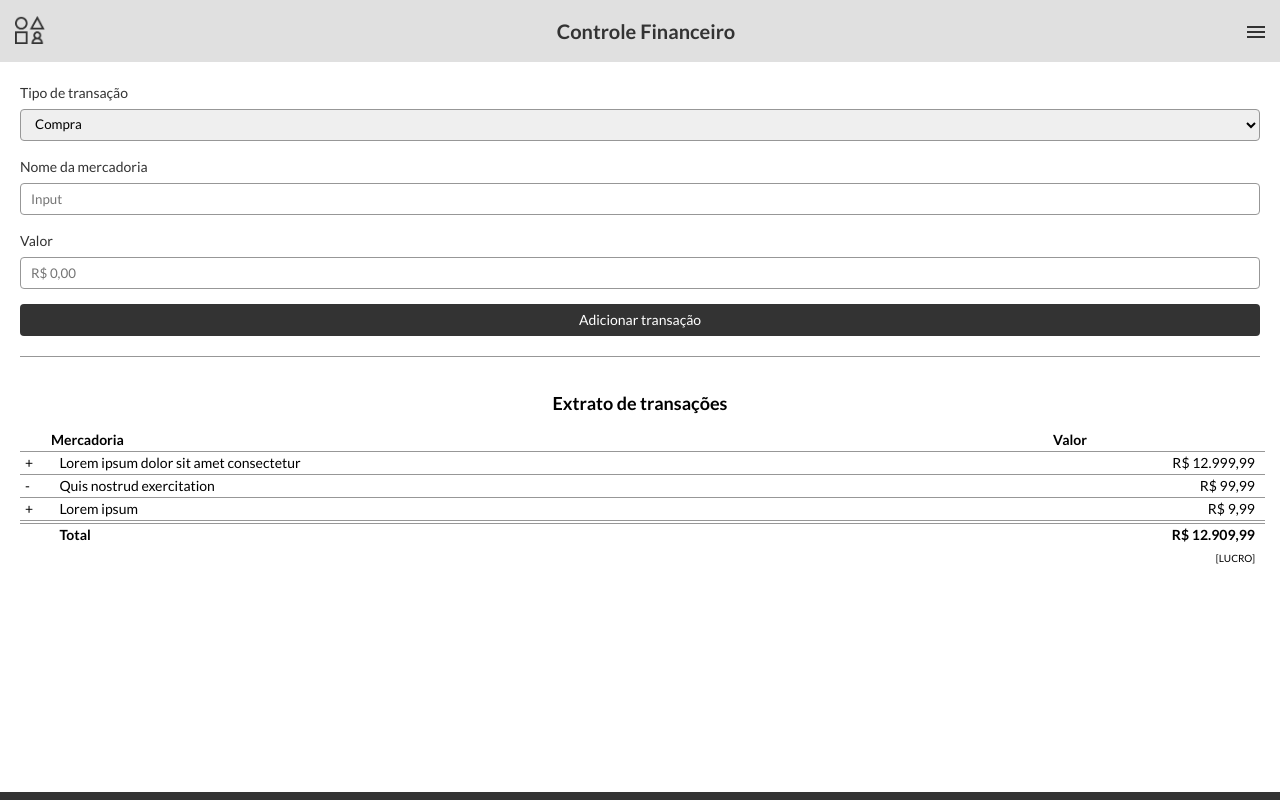
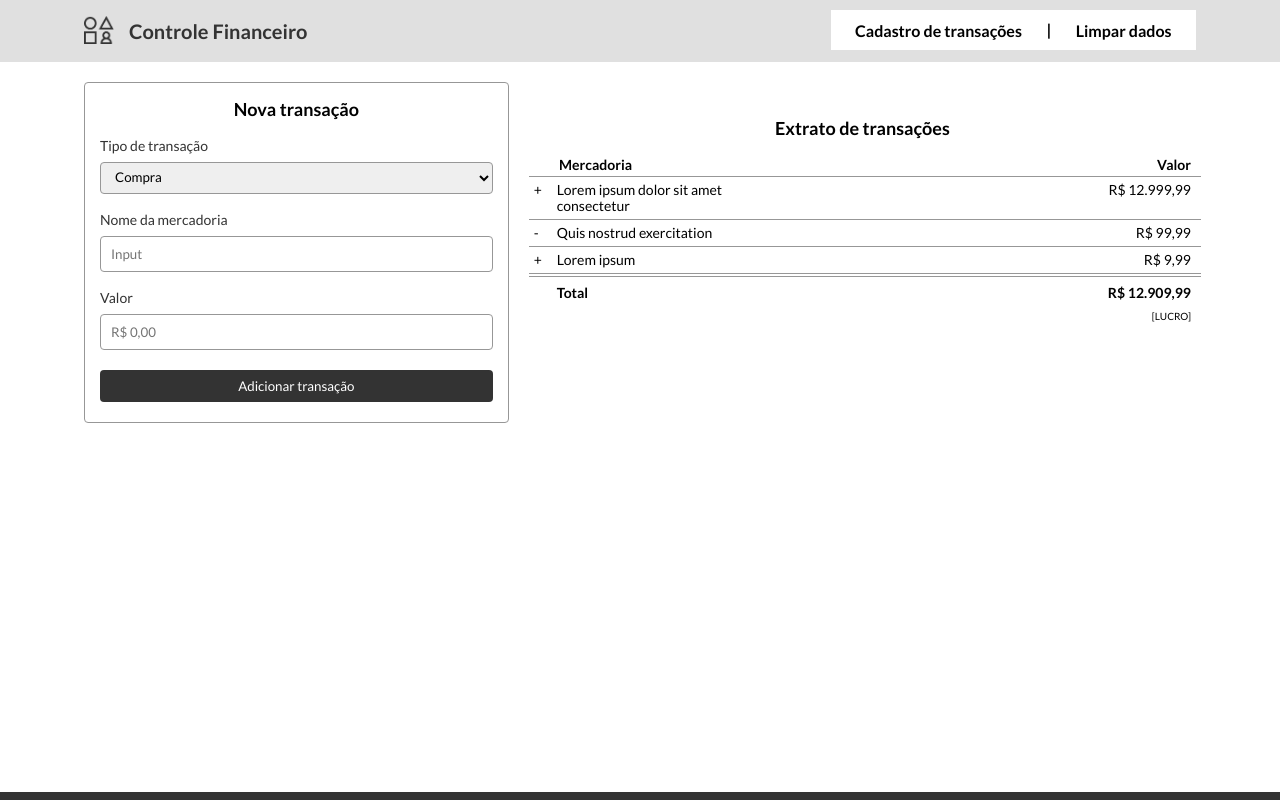
Before and after one commit to gabrielcaversan/projeto-individual-pt2, a plain HTML site: page index.html in a window 1280 px wide. Drawn offline with Linux system fonts and the light colour scheme.

Commit message:
Ajustes finais

```diff
--- /dev/null
+++ b/assets/css/desktop.css
@@ -0,0 +1,111 @@
+@media screen and (min-width: 1112px) {
+    /* CABEÇALHO */
+    .cabecalho {
+        max-width: 1112px;
+        margin: auto;
+        position: relative;
+        display: flex;
+        justify-content: flex-start;
+    }
+
+    .cabecalho h1 {
+        padding-left: 15px;
+    }
+
+    .menu div:nth-child(1) {
+        display: none;
+    }
+
+    .menu-x {
+        display: none;
+    }
+
+    .menu div:nth-child(3) {
+        display: block;
+    }
+
+    .menu-lista {
+        position: absolute;
+        display: flex;
+        justify-content: space-evenly;
+        align-items: center;
+        transition: none;
+
+        right: 0;
+        height: 40px;
+
+        margin-top: 10px;
+        margin-right: 15px;
+
+        color: black;
+        background-color: white;
+    }
+
+    .menu-lista-conteudo {
+        padding: 0;
+        font-size: 16px;
+        font-weight: 600;
+        line-height: 19px;
+    }
+
+    /* CONTAINERS */
+
+    .container {
+        max-width: 1112px;
+        margin: auto;
+        margin-top: 20px;
+        padding-right: 15px;
+        padding-left: 15px;
+        display: flex;
+        justify-content: space-between;
+    }
+
+    .container-um {
+        width: 38%;
+    }
+
+    .container-dois {
+        width: 60%;
+    }
+
+    /* FORMULARIO */
+    .formulario{
+        display: flex;
+        flex-direction: column;
+        margin-right: 15px;
+        margin-left: 15px;
+    }
+
+    .formulario div:nth-child(1),
+    .formulario div:nth-child(2),
+    .formulario div:nth-child(3) {
+        display: flex;
+        flex-direction: column;
+        width: 100%;
+        margin: 0;
+    }
+
+    /* BOTAO DO FORMULARIO */
+    .container-um div:nth-child(3){
+        justify-content: center;
+    }
+
+    .formulario-botao {
+        width: 100%;
+        margin-right: 15px;
+        margin-left: 15px;
+    }
+
+    /* TABELA */
+    .tabela-conteudo-titulo-valor {
+        padding-right: 10px;
+    }
+
+    .tabela-conteudo-mercadoria {
+        width: 35%;
+    }
+
+    .tabela-conteudo-valor {
+        width: 63%;
+    }
+}
--- a/assets/css/style.css
+++ b/assets/css/style.css
@@ -7,20 +7,23 @@
 
 /* CABEÇALHO */
 header {
+    background-color: #E0E0E0;
+}
+
+.cabecalho {
     display: flex;
     justify-content: space-between;
     align-items: center;
     padding: 15px 15px;
-    background-color: #E0E0E0;
 }
 
 /* IMAGEM DO CABEÇALHO */
-header img {
+.cabecalho img {
     width: 30px;
 }
 
 /* TITULO DO CABEÇALHO */
-header h1 {
+.cabecalho h1 {
     font-size: 20px;
     line-height: 24px;
     font-weight: 600;
@@ -32,7 +35,7 @@ header h1 {
     height: 2px;
     width: 18px;
     background-color: #333333;
-    margin-top: 3px;
+    margin-top: 2px;
 
 }
 
@@ -55,6 +58,7 @@ header h1 {
 
 .menu-lista-conteudo {
     padding: 5px;
+    padding-right: 25px;
 }
 
 .menu-lista-conteudo:hover {
@@ -67,17 +71,29 @@ header h1 {
     padding: 15px;
 }
 
+/* BARRA DO MENU */
+.menu-lista div:nth-child(3) {
+    display: none;
+}
+
 /* COMANDO PARA O MENU APARECER */
 .menu:hover .menu-lista {
     right: 0;
 }
 
 /* FORMULARIO */
+.novatransacao {
+    display: none;
+}
+
 .container {
     margin: 20px;
 }
 
-.formulario {
+.formulario ,
+.formulario div:nth-child(1),
+.formulario div:nth-child(2),
+.formulario div:nth-child(3) {
     display: flex;
     flex-direction: column;
 }
@@ -91,7 +107,6 @@ header h1 {
 }
 
 .formulario-conteudo {
-    box-sizing: border-box;
     height: 32px;
     border: 1px solid #979797;
     border-radius: 4px;
@@ -101,12 +116,14 @@ header h1 {
 }
 
 /* BOTAO DO FORMULARIO */
-.formulario .formulario-botao {
+.formulario-botao {
     border: hidden;
     height: 32px;
     background-color: #333333;
     color: #FFFFFF;
     border-radius: 4px;
+    width: 100%;
+    margin-top: 5px;
 }
 
 /* BORDA INFERIOR DO FORMULARIO */
@@ -130,7 +147,7 @@ header h1 {
     width: 100%;
     font-size: 14px;
     font-weight: 400;
-    line-height: 22px;
+    line-height: 16px;
 }
 
 /* BORDAS DA TABELA */
@@ -149,6 +166,10 @@ header h1 {
 }
 
 /* TEXTOS DA TABELA */
+.tabela-conteudo-titulo-mercadoria{
+    padding-left: 12px;
+}
+
 .tabela-conteudo-titulo-valor {
     text-align: center;
     margin-left: 35%;
@@ -161,8 +182,7 @@ header h1 {
     padding-right: 10px;
 }
 
-.tabela-conteudo-mercadoria ,
-.tabela-conteudo-titulo-mercadoria {
+.tabela-conteudo-mercadoria {
     width: 49%;
     padding-left: 10px;
 }
@@ -172,10 +192,18 @@ header h1 {
     width: 2%;
 }
 
+.tabela-conteudo-valor,
+.tabela-conteudo-mercadoria,
+.tabela-conteudo-operador {
+    padding-top: 5px;
+    padding-bottom: 5px;
+}
+
 .tabela-conteudo-titulo-mercadoria,
 .tabela-conteudo-titulo-valor,
 .tabela-conteudo-total {
     font-weight: 700;
+    line-height: 22px;
 }
 
 /* TEXTO LUCRO */
--- /dev/null
+++ b/assets/css/tablet.css
@@ -0,0 +1,64 @@
+@media screen and (min-width: 768px) {
+    /* CABEÇALHO */
+    .menu-lista {
+        right: -32vw;
+        width: 32%;
+    }
+
+    /* FORMULARIO */
+    .container-um {
+        border: 1px solid #979797;
+        border-radius: 4px;
+    }
+
+    .novatransacao {
+        display: flex;
+        justify-content: center;
+    }
+
+    .novatransacao h2 {
+        font-size: 18px;
+        font-weight: 700;
+        margin-top: 15px;
+        margin-bottom: 15px;
+    }
+
+    .formulario {
+        flex-direction: row;
+    }
+
+    .formulario div:nth-child(2) {
+        width: 60%;
+    }
+
+    .formulario div:nth-child(1),
+    .formulario div:nth-child(3) {
+        width: 20%;
+        margin-left: 15px;
+        margin-right: 15px;
+    }
+
+    /* BOTAO DO FORMULARIO */
+    .container-um div:nth-child(3) {
+        display: flex;
+        justify-content: right;
+    }
+
+    .formulario-botao {
+        width: 25%;
+        margin-right: 15px;
+    }
+
+    /* TABELA */
+    .tabela-conteudo-titulo-valor {
+        text-align: right;
+    }
+
+    .tabela-conteudo-mercadoria {
+        width: 30%;
+    }
+
+    .tabela-conteudo-valor {
+        width: 68%;
+    }
+}
--- a/index.html
+++ b/index.html
@@ -6,10 +6,13 @@
     <meta name="viewport" content="width=device-width, initial-scale=1.0">
     <title>Projeto Individual Newtab</title>
     <link rel="stylesheet" href="./assets/css/style.css">
+    <link rel="stylesheet" href="./assets/css/tablet.css">
+    <link rel="stylesheet" href="./assets/css/desktop.css">
 </head>
 <body>
     <!-- CABEÇALHO -->
     <header>
+        <div class="cabecalho">
             <div>
                 <img src="./assets/img/logo.png" alt="Logo">
             </div>
@@ -17,42 +20,59 @@
                 Controle Financeiro
             </h1>
             <nav class="menu">
+                <div>
                     <div class="menu-bar"></div>
                     <div class="menu-bar"></div>
                     <div class="menu-bar"></div>
+                </div>
                 <div class="menu-lista">
                     <div class="menu-x">X</div>
                     <div class="menu-lista-conteudo">Cadastro de transações</div>
+                    <div>|</div>
                     <div class="menu-lista-conteudo">Limpar dados</div>
                 </div>
             </nav>
+        </div>
     </header>
 
+    <!-- CONTAINER -->
     <div class="container">
         <!-- FORMULARIO -->
         <section class="container-um">
+            <div class="novatransacao">
+                <h2>Nova transação</h2>
+            </div>
+
             <form class="formulario">
+                <div>
                     <label class="formulario-titulo" for="transacao">Tipo de transação</label>
                     <select class="formulario-conteudo" name="transacao" id="transacao">
                         <option value="compra">Compra</option>
                         <option value="venda">Venda</option>
                     </select>
+                </div>
 
+                <div>
                     <label class="formulario-titulo" for="mercadoria">Nome da mercadoria</label>
                     <input class="formulario-conteudo" type="text" name="mercadoria" id="mercadoria" placeholder="Input">
+                </div>
 
+                <div>
                     <label class="formulario-titulo" for="valor">Valor</label>
                     <input class="formulario-conteudo" type="number" name="valor" id="valor" placeholder="R$ 0,00">
+                </div>
+            </form>
 
+            <div>
                 <button class="formulario-botao" type="submit">Adicionar transação</button>
-            </form>
+            </div>
         </section>
         <!-- TABELA -->
         <section class="container-dois">
             <h2>Extrato de transações</h2>
             <div class="tabela">
                 <div class="tabela-conteudo">
-                    <div class="tabela-conteudo-titulo-operador">&nbsp;&nbsp;&nbsp;&nbsp;</div>
+                    <div class="tabela-conteudo-titulo-operador">&nbsp;</div>
                     <div class="tabela-conteudo-titulo-mercadoria">Mercadoria</div>
                     <div class="tabela-conteudo-titulo-valor">Valor</div>
                 </div>
```
Lines whose indentation alone changed are shown as unchanged.
